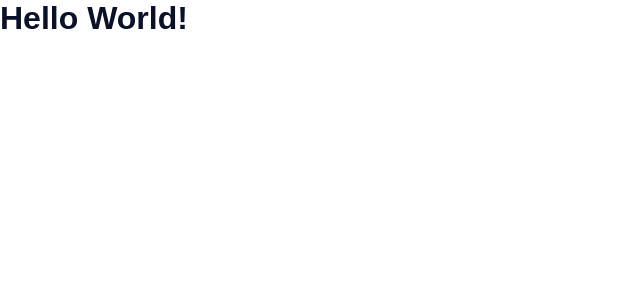
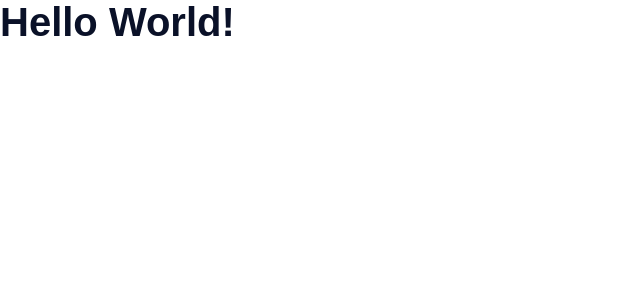
Before and after one commit to AndersonSilva94/landing-pages, a React (Create React App) app: page / in a window 1280 px wide. Shown: the top 300 px of the page, without its empty margins (0-640 px from the left). Built offline with nearby package versions, Linux system fonts and the light colour scheme.

Commit message:
feat: :rocket: create Heading component

```diff
--- a/src/components/Heading/index.jsx
+++ b/src/components/Heading/index.jsx
@@ -2,13 +2,31 @@
 import PropTypes from 'prop-types';
 import * as Styled from './styles';
 
-function Heading({ children, light = false }) {
-  return <Styled.Title light={light}>{children}</Styled.Title>;
+function Heading({
+  children,
+  colorDark = true,
+  as = 'h1',
+  size = 'big',
+  uppercase = false,
+}) {
+  return (
+    <Styled.Title
+      colorDark={colorDark}
+      as={as}
+      size={size}
+      uppercase={uppercase}
+    >
+      {children}
+    </Styled.Title>
+  );
 }
 
 Heading.propTypes = {
   children: PropTypes.node.isRequired,
-  light: PropTypes.bool.isRequired,
+  colorDark: PropTypes.bool.isRequired,
+  as: PropTypes.oneOf(['h1', 'h2', 'h3', 'h4', 'h5', 'h6']).isRequired,
+  size: PropTypes.oneOf(['small', 'medium', 'big', 'huge']).isRequired,
+  uppercase: PropTypes.bool.isRequired,
 };
 
 export default Heading;
--- a/src/components/Heading/stories.jsx
+++ b/src/components/Heading/stories.jsx
@@ -5,14 +5,10 @@
   component: Heading,
   args: {
     children: 'O texto está escuro',
-    light: false,
   },
   argTypes: {
     children: {
       type: 'string',
-    },
-    light: {
-      type: 'boolean',
     },
   },
   parameters: {
@@ -33,5 +29,5 @@
 
 Dark.args = {
   children: 'O texto está claro',
-  light: true,
+  colorDark: false,
 };
--- a/src/components/Heading/styles.js
+++ b/src/components/Heading/styles.js
@@ -1,7 +1,28 @@
 import styled, { css } from 'styled-components';
 
+const titleSizes = {
+  small: (theme) => css`
+    font-size: ${theme.font.size.medium};
+  `,
+  medium: (theme) => css`
+    font-size: ${theme.font.size.large};
+  `,
+  big: (theme) => css`
+    font-size: ${theme.font.size.xlarge};
+  `,
+  huge: (theme) => css`
+    font-size: ${theme.font.size.xhuge};
+  `,
+};
+
+const titleCase = (uppercase) => css`
+  text-transform: ${uppercase ? 'uppercase' : 'none'};
+`;
+
 export const Title = styled.h1`
-  ${({ theme, light }) => css`
-    color: ${light ? theme.colors.white : theme.colors.primaryColor};
+  ${({ theme, colorDark, size, uppercase }) => css`
+    color: ${colorDark ? theme.colors.primaryColor : theme.colors.white};
+    ${titleSizes[size](theme)};
+    ${titleCase(uppercase)}
   `}
 `;
--- a/src/styles/global-styles.js
+++ b/src/styles/global-styles.js
@@ -6,6 +6,7 @@
 * {
   margin: 0;
   padding: 0;
+  box-sizing: border-box;
 }
 
 html {
@@ -17,7 +18,7 @@
   font-family: 'Open Sans', sans-serif;
 }
 
-h1 {
+h1, h2, h3, h4, h5, h6 {
   font-family: 'Montserrat', sans-serif;
 }
 `;
--- a/src/styles/theme.js
+++ b/src/styles/theme.js
@@ -4,6 +4,17 @@
     secondaryColor: '#DC143C',
     white: '#FFF',
   },
-  fonts: {},
+  font: {
+    size: {
+      small: '0.8rem',
+      xsmall: '1.6rem',
+      medium: '2.4rem',
+      large: '3.2rem',
+      xlarge: '4.0rem',
+      xxlarge: '4.8rem',
+      huge: '5.6rem',
+      xhuge: '6.4rem',
+    },
+  },
   spacings: {},
 };
```
